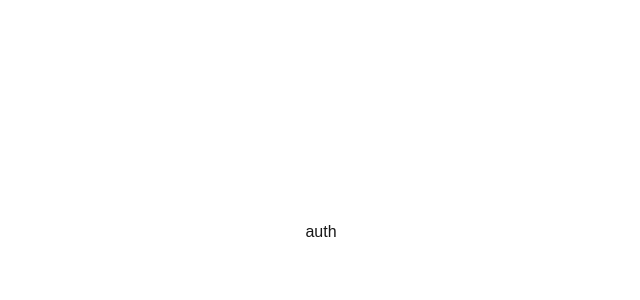
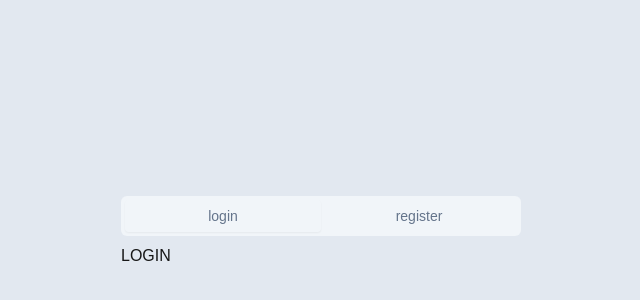
Before and after one commit to SamarthShinde01/next-admin-shadcn, a Next.js app: page /auth in a window 1280 px wide. Shown: the part 168-468 px from the top of the page, without its empty margins (319-959 px from the left). Built offline with nearby package versions, Linux system fonts and the light colour scheme.

Commit message:
9. AuthTabs component

```diff
--- a/app/(auth)/auth/page.tsx
+++ b/app/(auth)/auth/page.tsx
@@ -1,3 +1,9 @@
+import { AuthTabs } from "@/components/auth/AuthTabs";
+
 export default function AuthPage() {
-	return <div>auth</div>;
+	return (
+		<>
+			<AuthTabs />
+		</>
+	);
 }
--- a/app/(auth)/layout.tsx
+++ b/app/(auth)/layout.tsx
@@ -4,7 +4,7 @@
 	children: React.ReactNode;
 }) {
 	return (
-		<div className="h-[100vh] flex items-center justify-center relative">
+		<div className="h-[100vh] flex items-center justify-center relative bg-slate-200">
 			{children}
 		</div>
 	);
--- a/components/Navbar.tsx
+++ b/components/Navbar.tsx
@@ -36,7 +36,7 @@
 							<Link href="/profile">Profile</Link>
 						</DropdownMenuItem>
 						<DropdownMenuItem>
-							<Link href="/logout">Logout</Link>
+							<Link href="/auth">Logout</Link>
 						</DropdownMenuItem>
 					</DropdownMenuContent>
 				</DropdownMenu>
--- /dev/null
+++ b/components/auth/AuthTabs.tsx
@@ -0,0 +1,14 @@
+import { Tabs, TabsContent, TabsList, TabsTrigger } from "@/components/ui/tabs";
+
+export const AuthTabs = () => {
+	return (
+		<Tabs defaultValue="login" className="w-[400px]">
+			<TabsList className="grid w-full grid-cols-2">
+				<TabsTrigger value="login">login</TabsTrigger>
+				<TabsTrigger value="register">register</TabsTrigger>
+			</TabsList>
+			<TabsContent value="login">LOGIN</TabsContent>
+			<TabsContent value="register">REGISTER</TabsContent>
+		</Tabs>
+	);
+};
```
